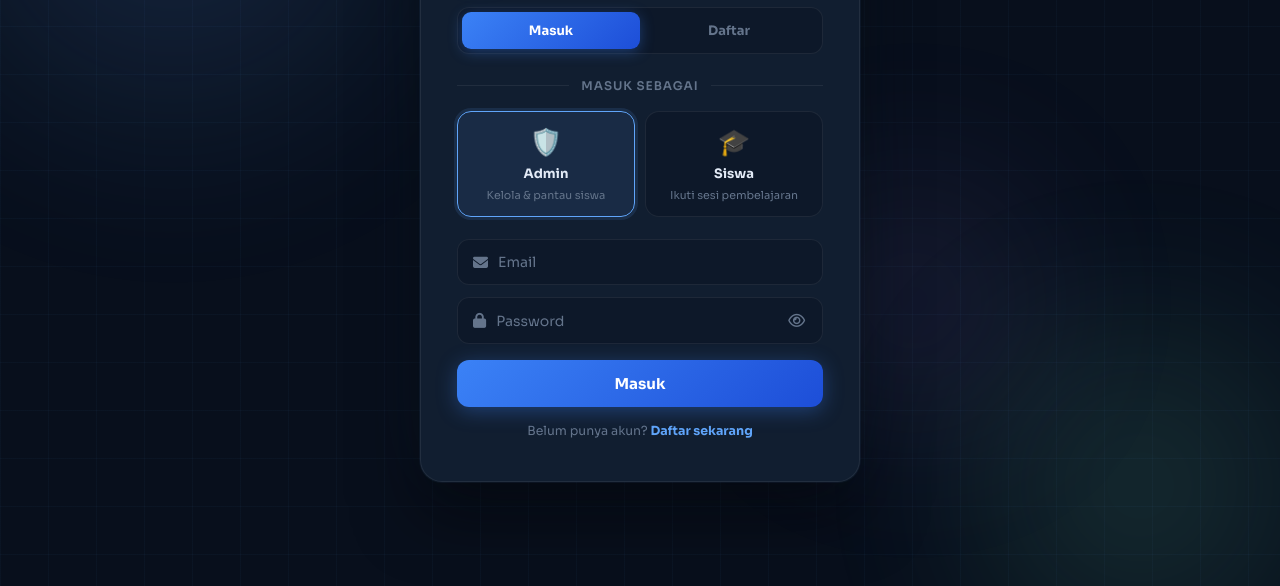
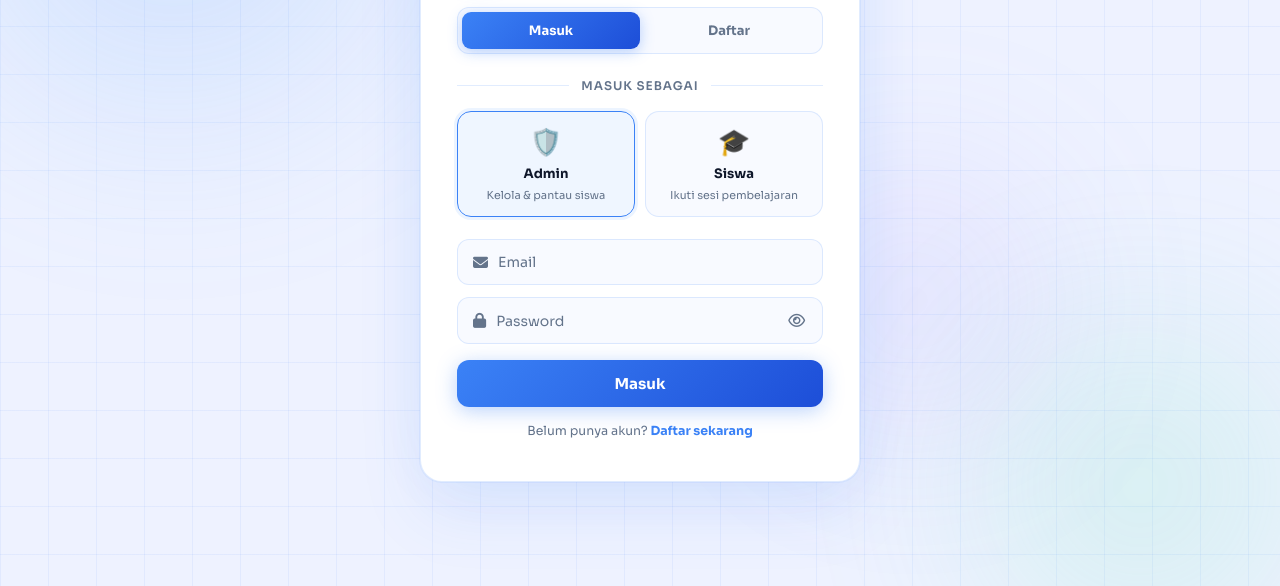
Before and after one commit to fmukhrabin-wq/EdMotion, a website: page views/index.html in a window 1280 px wide. Shown: the part 214-800 px from the top of the page. Drawn offline with Linux system fonts and the light colour scheme.

Commit message:
Update index.html

```diff
--- a/views/index.html
+++ b/views/index.html
@@ -10,16 +10,16 @@
   <link rel="stylesheet" href="https://cdnjs.cloudflare.com/ajax/libs/font-awesome/6.5.0/css/all.min.css">
   <style>
     :root {
-      --bg:      #080f1c;
-      --surface: #0d1829;
-      --card:    #111e30;
-      --border:  rgba(255,255,255,0.07);
+      --bg:      #eef2ff;
+      --surface: #f8faff;
+      --card:    #ffffff;
+      --border:  rgba(59,130,246,0.15);
       --muted:   #64748b;
-      --text:    #e2eaf6;
-      --accent:  #6ee7b7;
-      --blue:    #60a5fa;
-      --red:     #f87171;
-      --green:   #6ee7b7;
+      --text:    #0f172a;
+      --accent:  #10b981;
+      --blue:    #3b82f6;
+      --red:     #ef4444;
+      --green:   #10b981;
     }
     *, *::before, *::after { box-sizing: border-box; margin: 0; padding: 0; }
 
@@ -33,7 +33,7 @@
     }
 
     .bg-glow { position:fixed;inset:0;pointer-events:none;z-index:0; }
-    .glow-orb { position:absolute;border-radius:50%;filter:blur(90px);opacity:0.18;animation:floatOrb 12s ease-in-out infinite; }
+    .glow-orb { position:absolute;border-radius:50%;filter:blur(90px);opacity:0.25;animation:floatOrb 12s ease-in-out infinite; }
     .glow-orb.a { width:500px;height:500px;background:radial-gradient(circle,#60a5fa,transparent);top:-120px;left:-100px;animation-delay:0s; }
     .glow-orb.b { width:380px;height:380px;background:radial-gradient(circle,#6ee7b7,transparent);bottom:-80px;right:-60px;animation-delay:-5s; }
     .glow-orb.c { width:260px;height:260px;background:radial-gradient(circle,#a78bfa,transparent);top:50%;left:60%;animation-delay:-9s; }
@@ -42,14 +42,14 @@
     }
     .bg-grid {
       position:fixed;inset:0;pointer-events:none;z-index:0;
-      background-image:linear-gradient(rgba(96,165,250,0.04) 1px,transparent 1px),linear-gradient(90deg,rgba(96,165,250,0.04) 1px,transparent 1px);
+      background-image:linear-gradient(rgba(59,130,246,0.07) 1px,transparent 1px),linear-gradient(90deg,rgba(59,130,246,0.07) 1px,transparent 1px);
       background-size:48px 48px;
     }
 
     .auth-card {
       position:relative;z-index:10;width:100%;max-width:440px;
       background:var(--card);border:1px solid var(--border);border-radius:22px;padding:42px 36px;
-      box-shadow:0 0 0 1px rgba(96,165,250,0.06),0 32px 64px rgba(0,0,0,0.5),0 0 80px rgba(96,165,250,0.06);
+      box-shadow:0 0 0 1px rgba(59,130,246,0.08),0 32px 64px rgba(59,130,246,0.1),0 0 80px rgba(59,130,246,0.06);
       animation:cardIn .55s cubic-bezier(0.22,1,0.36,1) both;
     }
     @keyframes cardIn { from{transform:translateY(32px) scale(0.97);opacity:0;}to{transform:translateY(0) scale(1);opacity:1;} }
@@ -102,7 +102,7 @@
       display:flex;align-items:center;gap:10px;background:var(--surface);
       border:1.5px solid var(--border);padding:13px 15px;border-radius:12px;transition:all .2s ease;
     }
-    .input-wrap:focus-within{border-color:var(--blue);box-shadow:0 0 0 3px rgba(96,165,250,0.12);}
+    .input-wrap:focus-within{border-color:var(--blue);box-shadow:0 0 0 3px rgba(59,130,246,0.12);}
     .input-wrap i{font-size:15px;color:var(--muted);flex-shrink:0;transition:color .2s;}
     .input-wrap:focus-within i{color:var(--blue);}
     .input-wrap input{background:transparent;border:none;flex:1;font-size:14px;outline:none;color:var(--text);font-family:'Sora',sans-serif;}
@@ -204,10 +204,8 @@
   <div class="panel" id="panelRegister">
     <div class="divider">Daftar sebagai</div>
     <div class="role-selector">
-      <div class="role-btn selected" id="regRoleAdmin" onclick="selectRegRole('admin')">
-        <span class="role-icon">🛡️</span><span class="role-label">Admin</span><span class="role-desc">Kelola &amp; pantau siswa</span>
-      </div>
-      <div class="role-btn" id="regRoleSiswa" onclick="selectRegRole('siswa')">
+
+      <div class="role-btn" id="regRoleSiswa" onclick="selectRegRole('siswa')" class="role-btn selected">
         <span class="role-icon">🎓</span><span class="role-label">Siswa</span><span class="role-desc">Ikuti sesi pembelajaran</span>
       </div>
     </div>
@@ -247,7 +245,7 @@
 </div>
 
 <script>
-  let loginRole = 'admin', registerRole = 'admin';
+  let loginRole = 'admin', registerRole = 'siswa';
 
   function switchMode(mode) {
     const isLogin = mode === 'login';
```
